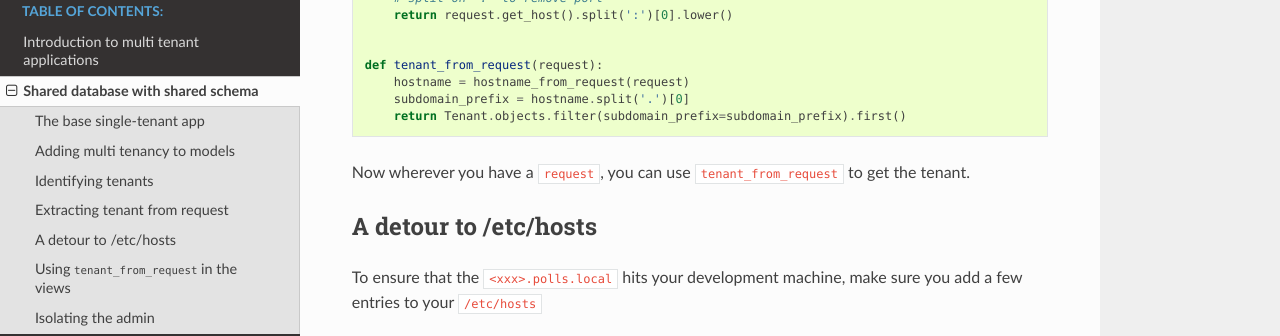
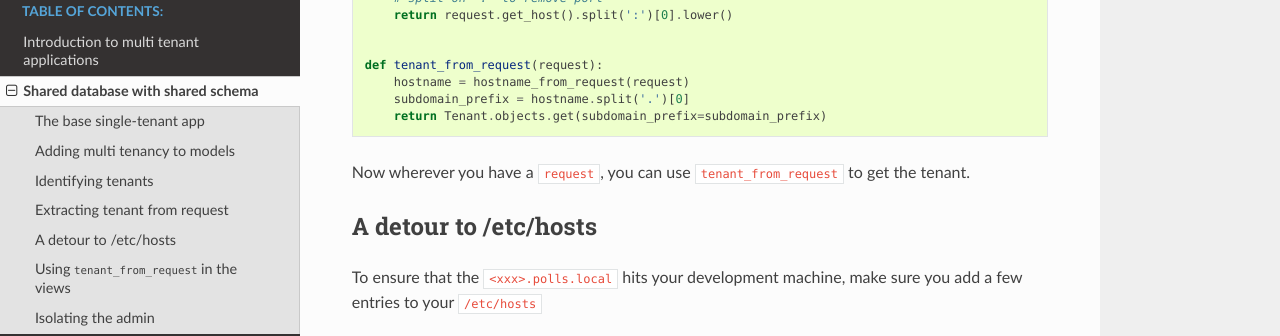
Before and after one commit to agiliq/building-multi-tenant-applications-with-django, a Sphinx documentation site: the page built from source/shared-database-shared-schema.rst, in a window 1280 px wide and 900 px high, scrolled down 2246 px. Shown: the part 151-487 px from the top of the window. Built offline with Sphinx 7.4.7 and the Read the Docs theme 2.0.0, drawn with Linux system fonts in a browser that asks for light colours.

Commit message:
Get insted of filter
this should only return one row.

```diff
--- a/source/shared-database-shared-schema.rst
+++ b/source/shared-database-shared-schema.rst
@@ -127,7 +127,7 @@ We will add some utility methods to do this. Create a :code:`utils.py` and add t
     def tenant_from_request(request):
         hostname = hostname_from_request(request)
         subdomain_prefix = hostname.split('.')[0]
-        return Tenant.objects.filter(subdomain_prefix=subdomain_prefix).first()
+        return Tenant.objects.get(subdomain_prefix=subdomain_prefix)
 
 
 Now wherever you have a :code:`request`, you can use :code:`tenant_from_request` to get the tenant.
```
